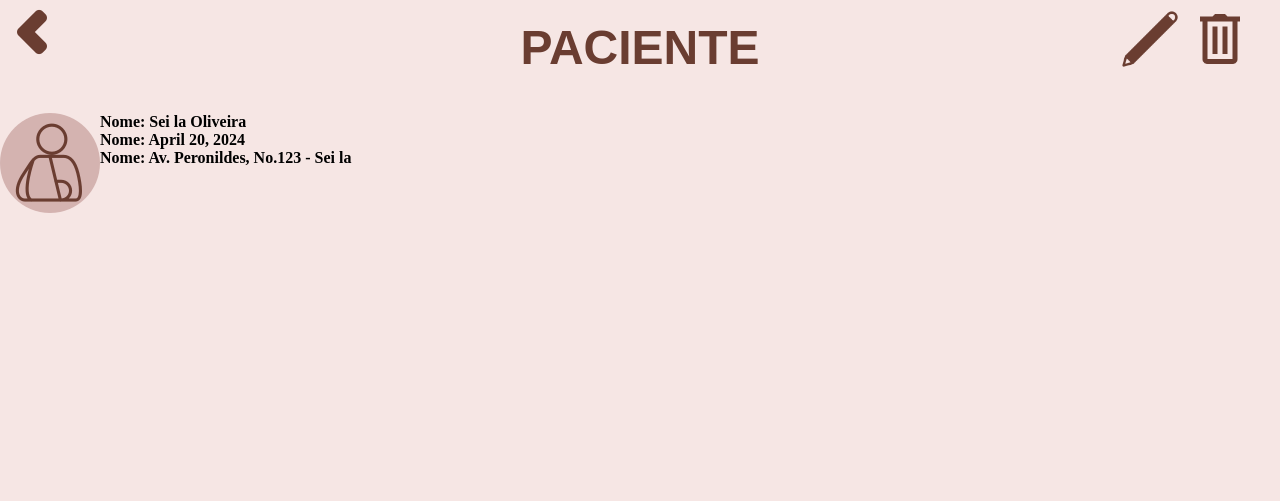
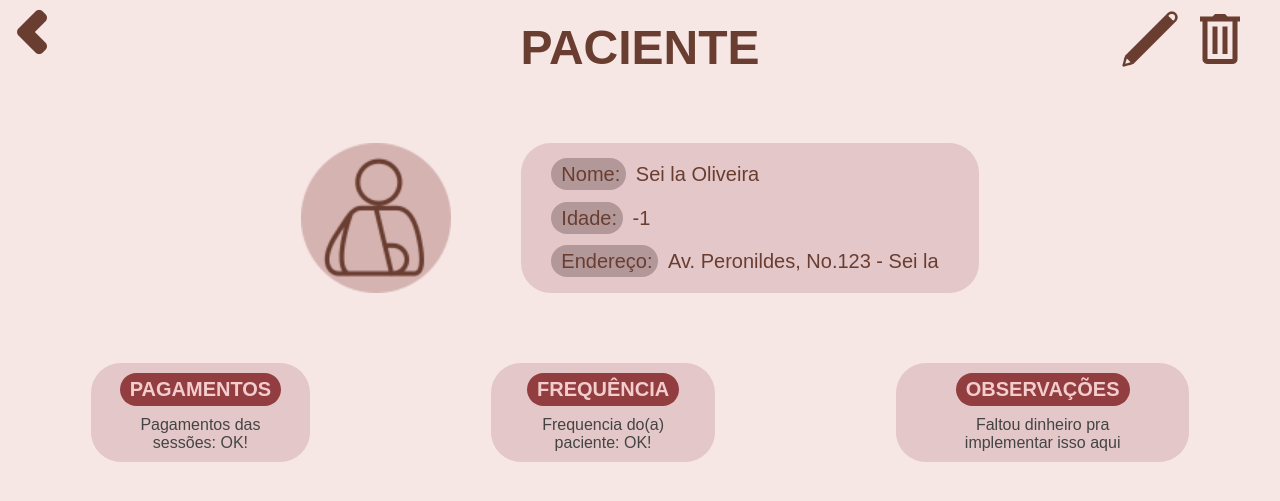
Before and after one commit to FabricioEllerSL/Clinica-Salutar, a Django app: page /pacientes/infos/86473382743 in a window 1280 px wide. Shown: the part 71-572 px from the top of the page. Run offline with Django 5.2, Linux system fonts and the light colour scheme; data comes from the database, SQL or seed files in the repository; both versions use the stored data as it was after the commit.

Commit message:
feat: pagina visualizar paciente funcional

```diff
--- a/pacientes/templates/pacientes/infos.html
+++ b/pacientes/templates/pacientes/infos.html
@@ -15,13 +15,40 @@
 </div>
 
 <main>
-    <div style="display: flex;">
-        <img src="{% static 'home/imagens/paciente-icon.png' %}" alt="">
-        <div>
-            <h4>Nome: {{ paciente.nome }}</h4>
-            <h4>Nome: {{ idade_paciente }}</h4>
-            <h4>Nome: {{ endereco_paciente }}</h4>
+    <!-- INFORMAÇÕES DO PACIENTE -->
+    <div style="display: flex; justify-content: center; width: 100%; margin: 30px 0;">
+        <img src="{% static 'home/imagens/paciente-icon.png' %}" alt="" height="150">
+        <div class="paciente-infos-container">
+            <div>
+                <h4 class="campos-paciente">Nome: </h4>
+                <h4 class="campos-paciente-dado">{{ paciente.nome }}</h4>
+            </div>
+            <div>
+                <h4 class="campos-paciente">Idade: </h4>
+                <h4 class="campos-paciente-dado">{{ idade_paciente }}</h4>
+            </div>
+            <div>
+                <h4 class="campos-paciente">Endereço: </h4>
+                <h4 class="campos-paciente-dado">{{ endereco_paciente }}</h4>
+            </div>
         </div>
     </div>
+
+    <!-- PAGAMENTOS - FREQUENCIAS - OBSERVAÇÕES -->
 </main>
+
+<div style="display: flex; justify-content: space-around; width: 100%; margin-top: 40px;">
+    <div class="demais-infos">
+        <h4 class="demais-infos-titulo">PAGAMENTOS</h4>
+        <p class="demais-infos-texto">Pagamentos das sessões: OK!</p>
+    </div>
+    <div class="demais-infos">
+        <h4 class="demais-infos-titulo">FREQUÊNCIA</h4>
+        <p class="demais-infos-texto">Frequencia do(a) paciente: OK!</p>
+    </div>
+    <div class="demais-infos">
+        <h4 class="demais-infos-titulo">OBSERVAÇÕES</h4>
+        <p class="demais-infos-texto">Faltou dinheiro pra implementar isso aqui</p>
+    </div>
+</div>
 {% endblock content %}
--- a/pacientes/views.py
+++ b/pacientes/views.py
@@ -44,7 +44,28 @@ def search(request):
 def infos(request, cpf):
     paciente = Paciente.objects.get(pk=cpf)
 
-    idade_paciente = paciente.data_nascimento
+    # metodo para calcular idade do paciente
+
+    def calcular_idade(data_nascimento):
+        data_atual = datetime.now()
+        ano_atual = data_atual.year
+        mes_atual = data_atual.month
+        dia_atual = data_atual.day
+
+        ano_nascimento = data_nascimento.year
+        mes_nascimento = data_nascimento.month
+        dia_nascimento = data_nascimento.day
+
+        idade = ano_atual - ano_nascimento
+
+        # Verifica se ainda não fez aniversário no ano atual
+        if (mes_atual, dia_atual) < (mes_nascimento, dia_nascimento):
+            idade -= 1
+
+        return idade
+
+
+    idade_paciente = calcular_idade(paciente.data_nascimento)
 
     endereco_paciente = paciente.rua + ', No.' + paciente.numero + ' - ' + paciente.bairro
 
--- a/static/pacientes/css/styles.css
+++ b/static/pacientes/css/styles.css
@@ -59,3 +59,62 @@
 .pesquisar-button:hover{
     background-color: #b65254;
 }
+
+/* PERFIL PACIENTE */
+
+
+.paciente-infos-container{
+    background-color: #e4c7c8;
+    margin-left: 70px;
+    padding: 20px 30px;
+    border-radius: 30px;
+    display: flex;
+    flex-direction: column;
+    justify-content: space-between;
+}
+
+.campos-paciente{
+    display: inline;
+    background-color: #b39899;
+    color: #6a3d31;
+    padding: 5px 0 5px 10px;
+    border-radius: 30px;
+    font-size: 20px;
+    font-family: sans-serif;
+    font-weight: 500;
+}
+
+.campos-paciente-dado{
+    display: inline;
+    color: #6a3d31;
+    padding: 5px 10px;
+    border-radius: 30px;
+    font-size: 20px;
+    font-family: sans-serif;
+    font-weight: 500;
+}
+
+.demais-infos{
+    background-color: #e4c7c8;
+    text-align: center;
+    border-radius: 30px;
+
+}
+
+.demais-infos-titulo{
+    display: inline-block;
+    background-color: #923d3f;
+    font-family: sans-serif;
+    margin-top: 10px;
+    font-size: 20px;
+    color: #f3cdce;
+    padding: 5px 10px;
+    border-radius: 30px;
+}
+
+.demais-infos-texto{
+    width: 70%;
+    margin: 10px auto;
+    font-family: sans-serif;
+    color: #444;
+}
```
Also changed, not shown: db.sqlite3.
